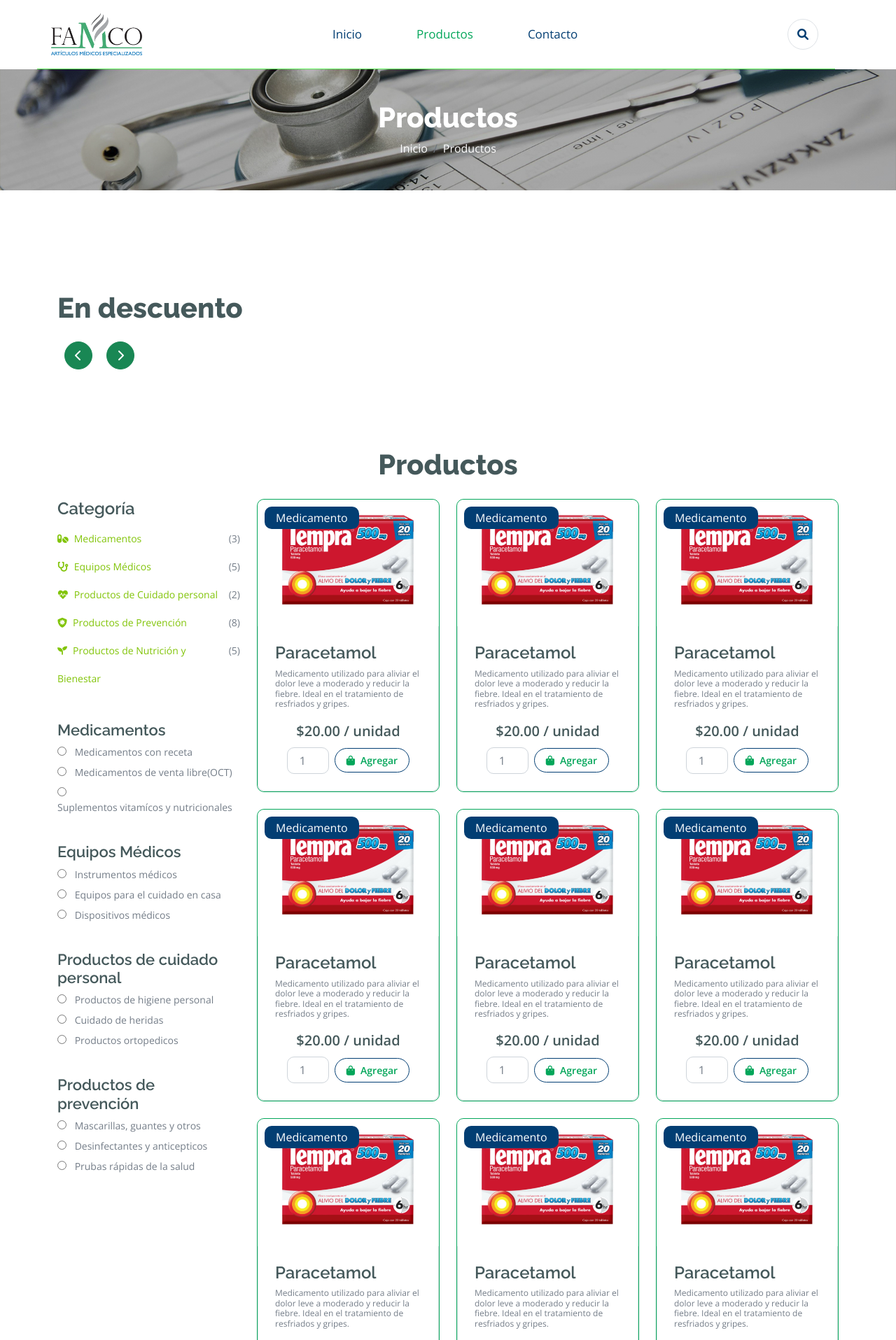
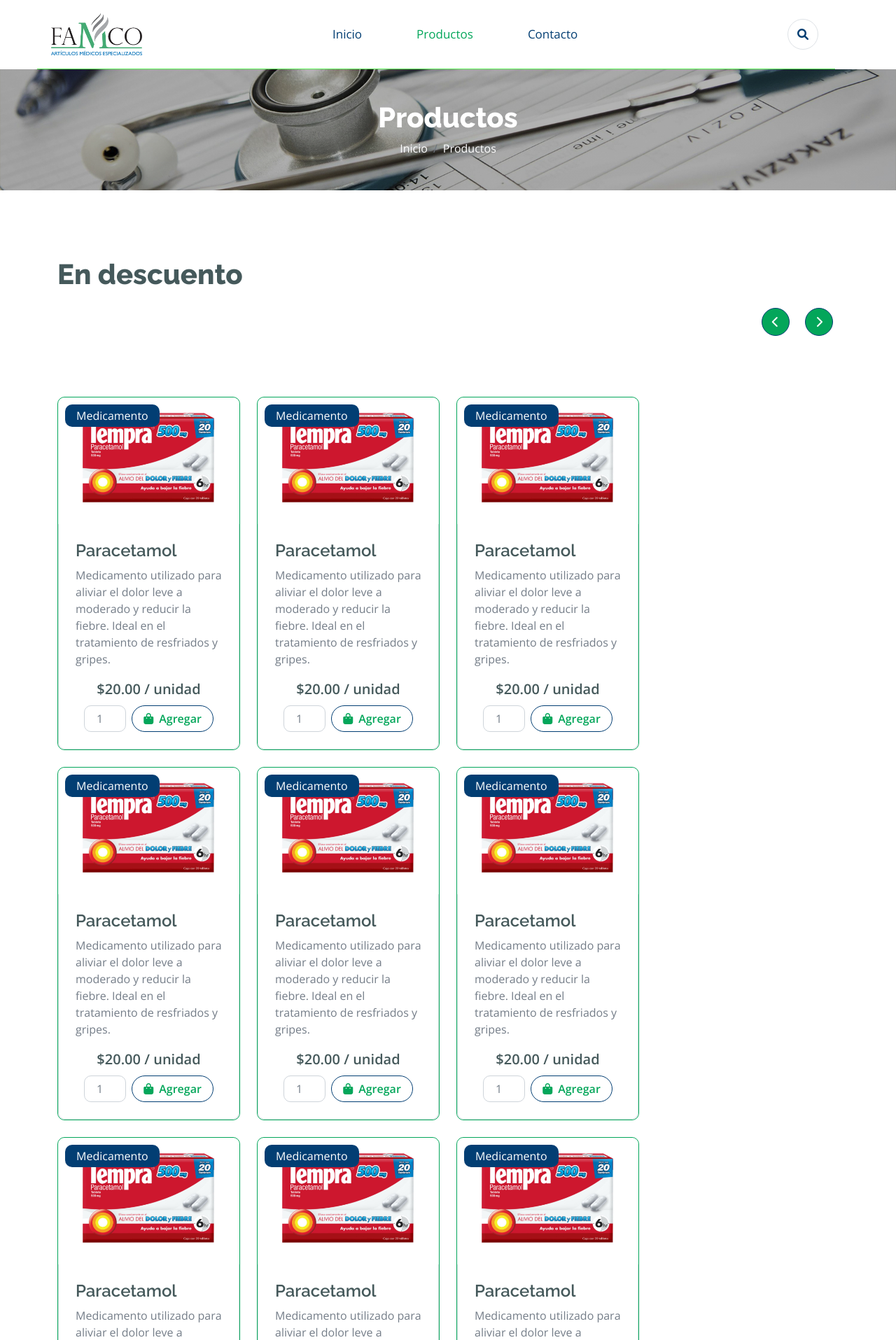
Before and after one commit to IsaacMur/Famcov2, a Flask app: page /productos in a window 1280 px wide. Shown: the part 56-1971 px from the top of the page at 70% size. Run offline with Flask 3, Linux system fonts and the light colour scheme; data that the repository does not hold is empty; some libraries are stand-ins or nearby versions.

Commit message:
Agregue los productos en oferta

```diff
--- a/PRODUCTOS/CQRS/product_cqrs.py
+++ b/PRODUCTOS/CQRS/product_cqrs.py
@@ -37,3 +37,9 @@ class ProductCQRS:
     # Metodo para mostrar solo los productos que estan en oferta
     def get_products_in_offer(self):
         return self.product_dao.get_products_in_offer()
+
+    # # Metodo para filtrado de productos
+    # def get_filtered_products(self, categoria, precio_min, precio_max, ordenar):
+    #     productos = self.product_dao.get_filtered_products(categoria, precio_min, precio_max, ordenar)
+    #     # Transformar los datos si es necesario
+    #     return productos
--- a/Templates/productos.html
+++ b/Templates/productos.html
@@ -99,36 +99,21 @@
         </div>
         <!-- Single Page Header End -->
 
-        <style>
-            .small-text {
-                font-size: 0.875rem;
-            }
-
-            .small-title {
-                font-size: 22px;
-            }
-
-            .small-description {
-                font-size: 0.75rem;
-                line-height: 1.2;
-            }
-        </style>
-
 
         <!-- Productos Start-->
-        <div class="container-fluid fruite py-5">
-            <div class="container py-5">
+        <div class="container-fluid fruite py-4">
+            <div class="container py-4">
                 <div class="row g-4">
 
                     <div class="container py-5">
                         <h1 class="fw-bold mb-4 text-md-start">En descuento</h1>
 
-                        <!-- Botones de navegación al final -->
-                        <div class="d-flex mt-3" style="align-content:flex-end;">
-                            <button id="prevProduct" class="btn btn-success">
+                        <!-- Flechas de navegación arriba pero al final -->
+                        <div class="mt-3" style="text-align: end;">
+                            <button class="btn btn-primary border-secondary me-2" id="prevProduct">
                                 <i class="fa fa-chevron-left"></i>
                             </button>
-                            <button id="nextProduct" class="btn btn-success">
+                            <button class="btn btn-primary border-secondary me-2" id="nextProduct">
                                 <i class="fa fa-chevron-right"></i>
                             </button>
                         </div>
@@ -154,7 +139,7 @@
                                     <h6 class="descripcion-producto text-muted">Marca: Delamarca</h6>
                                     <!-- Precio y botón al final -->
                                     <div class="mt-auto d-flex justify-content-between align-items-center">
-                                        <p class="text-danger fs-5 fw-bold mb-0">${{ producto.precio_producto }}</p>
+                                        <p class="text-dark fs-5 fw-bold mb-0">${{ producto.precio_producto }}</p>
                                     </div>
                                 </div>
                             </div>
@@ -163,77 +148,7 @@
                     </div>
 
 
-                    <style>
-                        .fixed-card-size {
-                            width: 300px;
-                            height: 440px;
-                            display: flex;
-                            flex-direction: column;
-                        }
-
-                        .vesitable-img {
-                            width: 100%;
-                            height: 200px;
-                            display: flex;
-                            align-items: center;
-                            justify-content: center;
-                            overflow: hidden;
-                            border-radius: 10px 10px 0 0;
-                        }
-
-                        .vesitable-img img {
-                            max-width: 100%;
-                            max-height: 100%;
-                            object-fit: contain;
-                        }
-
-                        .descripcion-producto {
-                            font-size: 0.875rem;
-                            max-height: 3.6rem;
-                            overflow: hidden;
-                            text-overflow: ellipsis;
-                            display: -webkit-box;
-                            -webkit-line-clamp: 3;
-                            -webkit-box-orient: vertical;
-                            line-height: 1.2rem;
-                        }
-
-                        .card .p-4 {
-                            display: flex;
-                            flex-direction: column;
-                            height: 100%;
-                        }
-
-                        .mt-auto {
-                            margin-top: auto; /* Empuja el precio y el botón hacia el fondo */
-                        }
-
-                        .owl-carousel .owl-item {
-                            display: flex;
-                            justify-content: center;
-                        }
-
-                        #prevProduct, #nextProduct {
-                            z-index: 10;
-                            width: 40px;
-                            height: 40px;
-                            border-radius: 50%;
-                            display: flex;
-                            align-items: center;
-                            justify-content: center;
-                        }
-
-                        @media (max-width: 768px) {
-                            .fixed-card-size {
-                                width: 90%;
-                                height: auto;
-                            }
-                        }
-                        </style>
-
-
-
-                    <!-- Productos Start -->
+                    <!-- <!-- Productos Start
                     <div class="col-lg-12">
                         <h1 class=" fw-bold mb-0 text-center" style="padding: 25px;">Productos</h1>
                         <div class="row g-4">
@@ -288,7 +203,7 @@
                                             <input type="range" class="form-range w-100" id="rangeInput" name="rangeInput" min="0" max="500" value="0" oninput="amount.value=rangeInput.value">
                                             <output id="amount" name="amount" min-velue="0" max-value="500" for="rangeInput">0</output>
                                         </div>
-                                    </div> -->
+                                    </div>
                                     <div class="col-lg-12 small-text">
                                         <div class="mb-3">
                                             <h4 class="small-title">Medicamentos</h4>
@@ -361,7 +276,7 @@
                                         </div>
                                     </div>
                                 </div>
-                            </div>
+                            </div>  -->
 
                             <!-- Productos estaticos -->
                             <div class="col-lg-9">
```
Also changed, not shown: PRODUCTOS/DAO/product_dao.py (+31 -0 lines), PRODUCTOS/MVVM/product_viewmodel.py (+9 -0 lines), app.py (+42 -0 lines).
